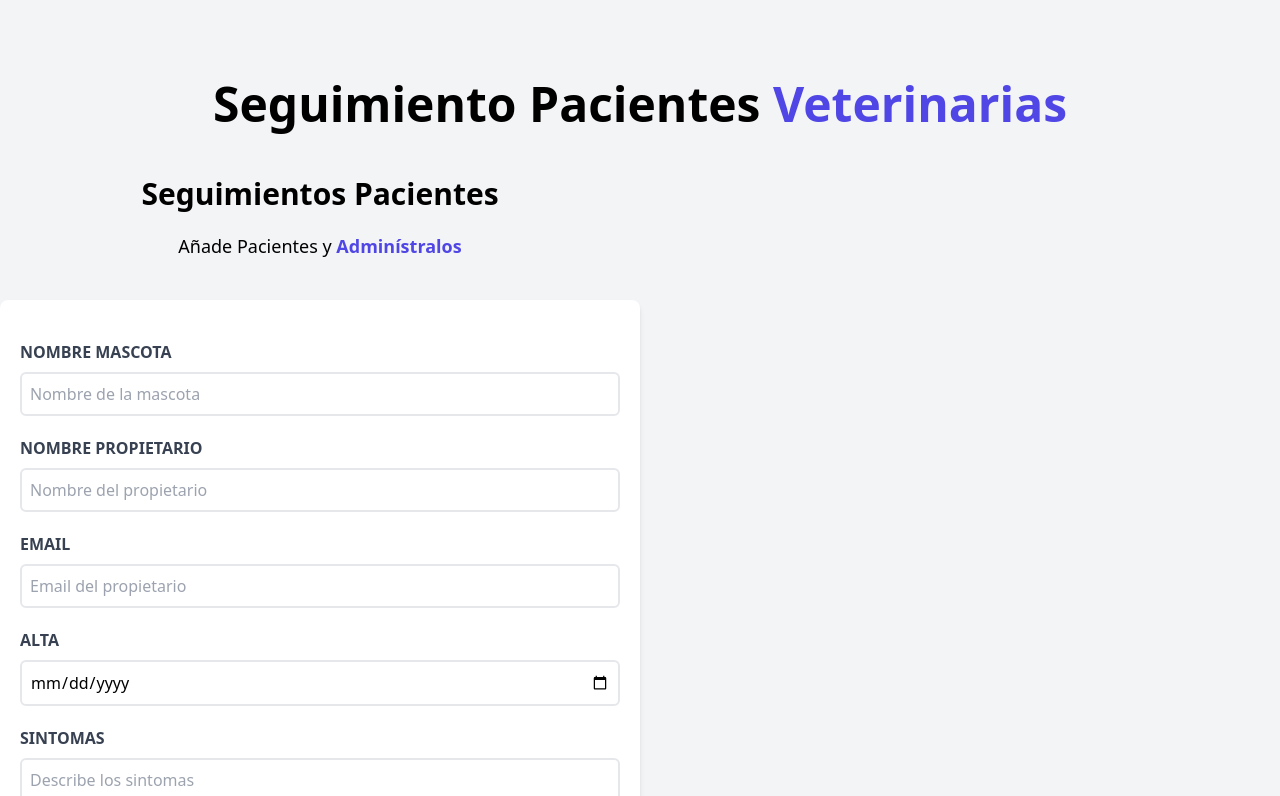
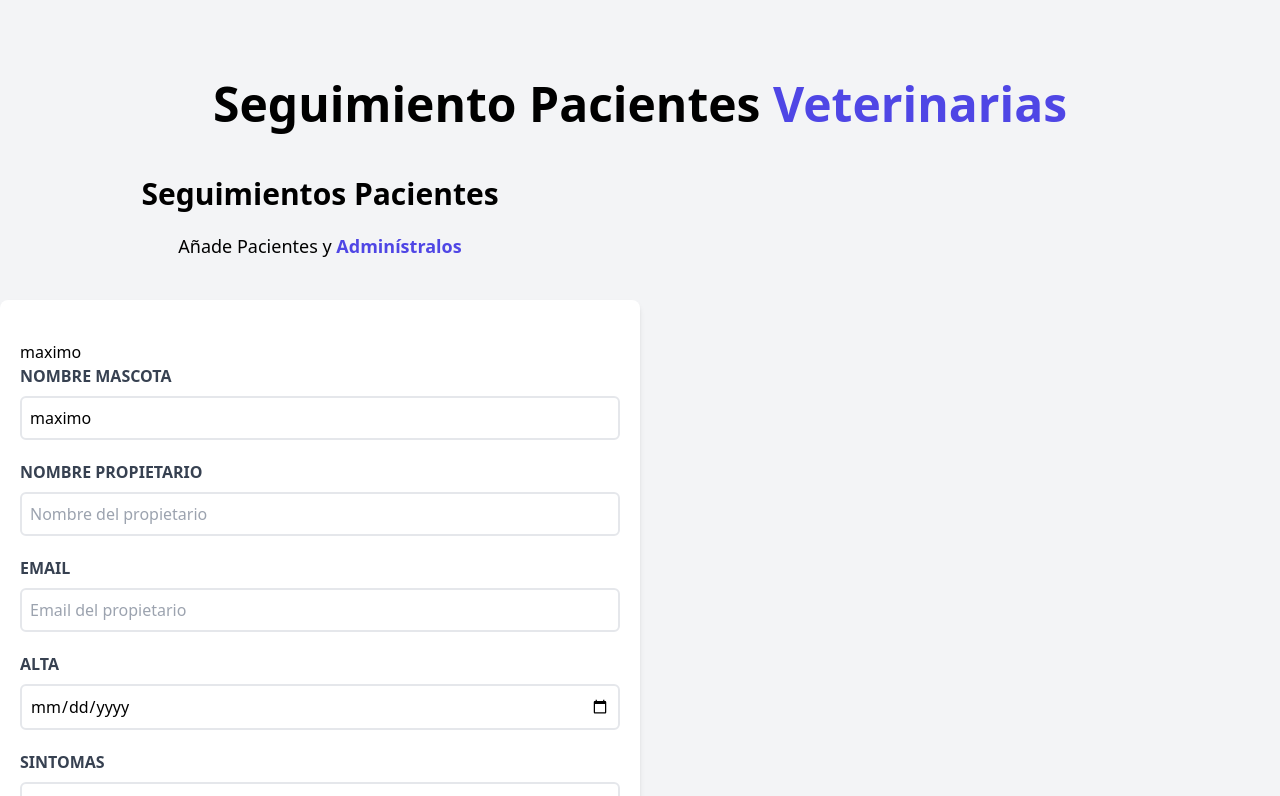
Before and after one commit to andmar001/vet-app, a Vue app: page / in a window 1280 px wide. Shown: the top 796 px of the page. Built offline with nearby package versions, Linux system fonts and the light colour scheme.

Commit message:
leer los datos del formulario

```diff
--- a/src/components/Formulario.vue
+++ b/src/components/Formulario.vue
@@ -1,19 +1,25 @@
 <script setup>
+  import { ref } from 'vue'
+
+  const nombre = ref('maximo')
+
+  const leerNombre = (e) => {
+    nombre.value = e.target.value
+  }
 
 </script>
 
 <template>
   <div class="md:w-1/2">
     <h2 class="font-black text-3xl text-center">Seguimientos Pacientes</h2>
-
     <p class="text-lg mt-5 text-center mb-10">
       Añade Pacientes y
       <span class="text-indigo-600 font-bold">Adminístralos</span>
     </p>
-
     <form
       class="bg-white shadow-md rounded-lg py-10 px-5 mb-10"
     >
+      {{ nombre }}
       <div class="mb-5">
         <label
             for="mascota"
@@ -25,6 +31,8 @@
             type="text"
             placeholder="Nombre de la mascota"
             class="border-2 w-full p-2 mt-2 placeholder-gray-400 rounded-md"
+            :value="nombre"
+            @input="leerNombre"
             >
       </div>
       <div class="mb-5">
```
